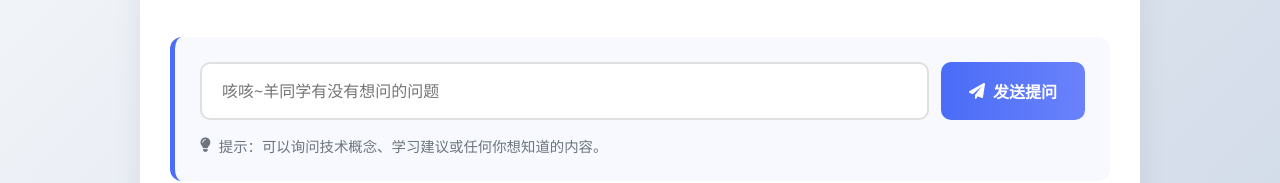
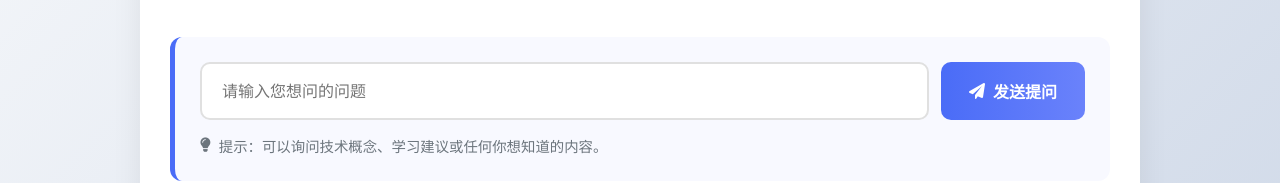
Before and after one commit to whnx-ctrl/my-ai-assistant, a plain HTML site: page frontend/index.html in a window 1280 px wide. Shown: the part 220-403 px from the top of the page. Drawn offline with Linux system fonts and the light colour scheme; no server answers.

Commit message:
修改输入框

```diff
--- a/frontend/index.html
+++ b/frontend/index.html
@@ -18,7 +18,7 @@
         <main>
             <section class="input-section">
                 <div class="input-group">
-                    <input type="text" id="questionInput" placeholder="咳咳~羊同学有没有想问的问题">
+                    <input type="text" id="questionInput" placeholder="请输入您想问的问题">
                     <button id="askButton" class="primary-btn">
                         <i class="fas fa-paper-plane"></i> 发送提问
                     </button>
```
